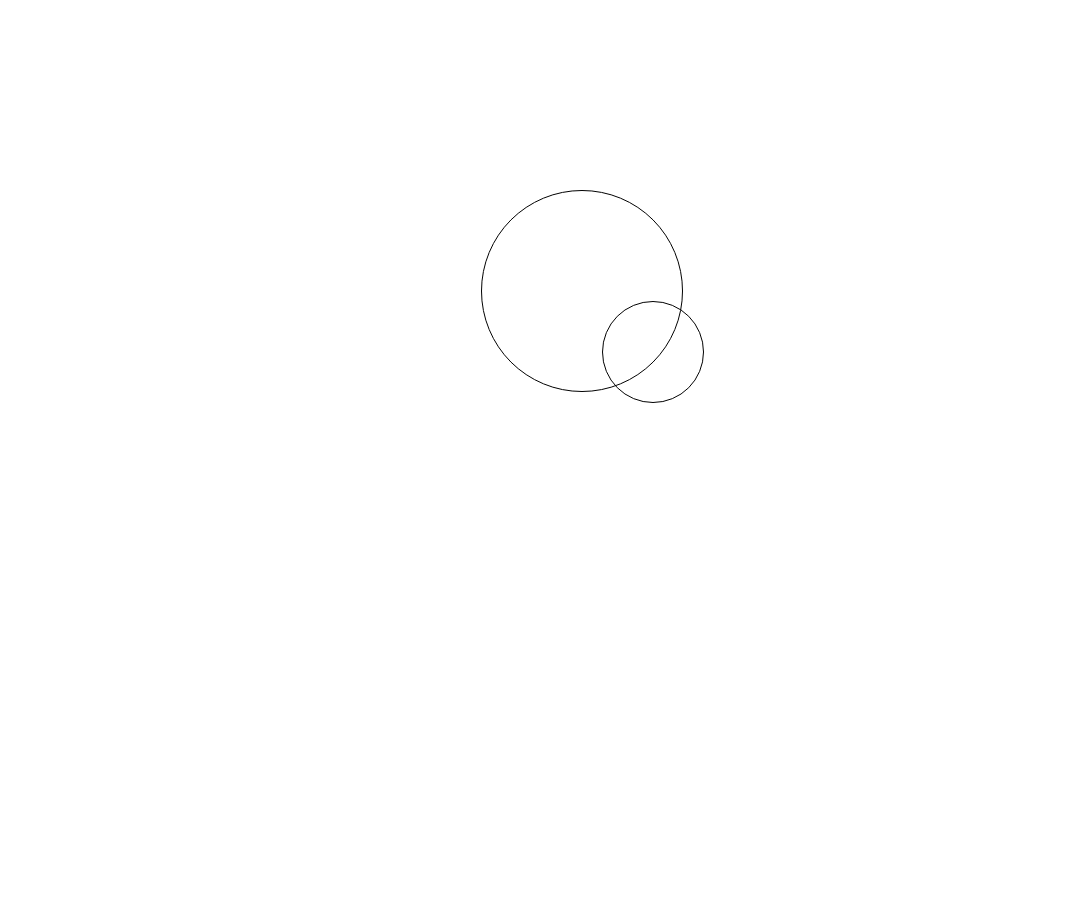
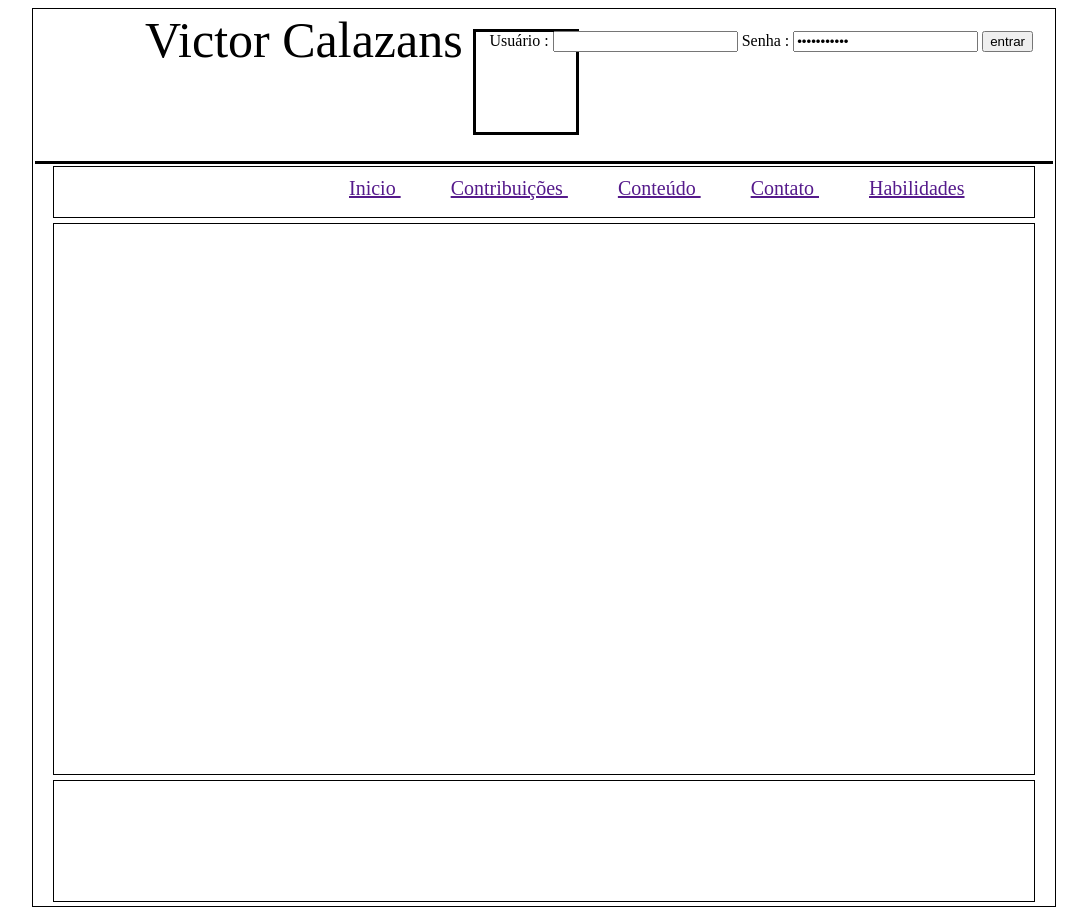
Before and after one commit to VCalazans/vcalazans.github.io, a plain HTML site: page index.html in a window 1280 px wide. Shown: the whole page, without its empty margins (96-1183 px from the left). Before the commit the page ends 800 px from the top, so only its background shows below. Drawn offline with Linux system fonts and the light colour scheme.

Commit message:
Subindo v1

```diff
--- /dev/null
+++ b/css/style.css
@@ -0,0 +1,86 @@
+body{
+    border: solid;
+    border-width: 1px;
+    margin-left: 10%;
+    margin-right: 10%;
+
+}
+
+.foto{
+    border: solid;
+    width: 100px;
+    height: 100px;
+    margin-top: -40px;
+    margin-left: 43%;
+}
+
+.usuario{
+    float: right;
+    margin-right: 20px;
+    margin-top: 20px;
+}
+
+.name{
+    margin-top: 80px;
+}
+
+.titulo{
+    margin-top: 200px;
+    margin-left: 110px;
+    font-size: 50px;
+}
+
+header{
+    border-bottom: solid;
+    width: 99,8%;
+    height: 150px;
+    margin-top: 2px;
+    margin-left: 2px;
+    margin-right: 2px;
+    margin-bottom: 2px;
+
+}
+
+.menu{
+    margin-left: 25%;
+    margin-top: 10px;
+}
+
+.espacamentoMenu{
+    margin-left: 50px;
+    font-size: 20px;
+}
+
+.navMenu{
+    border: solid;
+    border-width: 1px;
+    margin-top: 2px;
+    margin-left: 20px;
+    margin-right: 20px;
+    margin-bottom: 2px;
+    width: 99,8%;
+    height: 50px;
+}
+
+.conteudoSecao{
+    border: solid;
+    border-width: 1px;
+    margin-top: 5px;
+    margin-left: 20px;
+    margin-right: 20px;
+    margin-bottom: 2px;
+    width: 99,8%;
+    height: 550px;
+
+}
+.rodaPe{
+    border: solid;
+    border-width: 1px;
+    margin-top: 5px;
+    margin-left: 20px;
+    margin-right: 20px;
+    margin-bottom: 4px;
+    width: 99,8%;
+    height: 120px;
+
+}
--- a/index.html
+++ b/index.html
@@ -1,24 +1,48 @@
 <!DOCTYPE html>
+<html lang="en">
+<head>
+    <meta charset="UTF-8">
+    <meta name="viewport" content="width=device-width, initial-scale=1.0">
+    <title>Victor Calazans</title>
+    <link rel="stylesheet" href="css/style.css">
+</head>
+<body>
+    <header>
 
-<html>
+        <nav class="usuario">
+        <label > Usuário : <input type="text"></input> </label>
+        <label > Senha : <input type="password" value="12345678910"></input> </label>
+        <button id="btLogin">entrar</button>
+        </nav>
 
-    <head>
-		<charset = "utf8">
+        <label class="titulo">Victor Calazans</label>
 
-        <link rel="stylesheet" href="vcalazans.github.io/style/relogio.css">
-		<title> Página </title>
+        <div class="foto">
+            <img src="" alt="" >
+        </div>
 
+    </header>
 
-    </head>
+    <nav class="navMenu">
+        <nav class="menu">
+            <a href="" class="espacamentoMenu"> Inicio </a>
+            <a href="" class="espacamentoMenu"> Contribuições </a>
+            <a href="" class="espacamentoMenu"> Conteúdo </a>
+            <a href="" class="espacamentoMenu"> Contato </a>
+            <a href="" class="espacamentoMenu"> Habilidades </a>
+        </nav>
+    </nav>
 
-    <body>
-        <section>
+    <main>
 
-            <div>
-                <div class="segundos"></div>
-            </div>
+        <section class="conteudoSecao">
 
         </section>
 
-    </body>
-</html
+        <footer class="rodaPe">
+
+        </footer>
+
+    </main>
+</body>
+</html>
```
